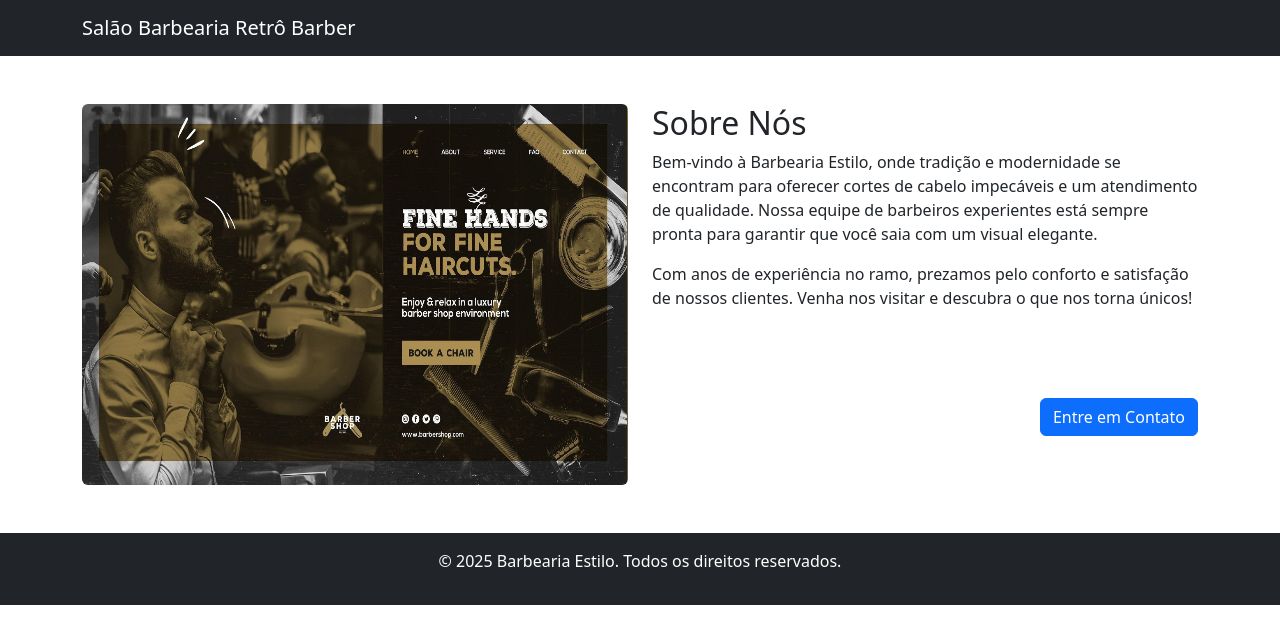
After one commit to RafaelGitMotta/flask, a Flask app: page /sobre in a window 1280 px wide. The commit adds this page. Shown: the top 644 px of the page. Run offline with Flask 3, Linux system fonts and the light colour scheme.

Commit message:
Adicionando aba sobre

```diff
--- /dev/null
+++ b/estudo/templates/sobre.html
@@ -0,0 +1,41 @@
+<!DOCTYPE html>
+<html lang="pt-BR">
+<head>
+    <meta charset="UTF-8">
+    <meta name="viewport" content="width=device-width, initial-scale=1">
+    <title>Sobre a Barbearia</title>
+    <link href="https://cdn.jsdelivr.net/npm/bootstrap@5.3.0/dist/css/bootstrap.min.css" rel="stylesheet">
+</head>
+<body>
+
+    <nav class="navbar navbar-expand-lg navbar-dark bg-dark">
+        <div class="container">
+            <a class="navbar-brand" href="#">Salão Barbearia Retrô Barber</a>
+        </div>
+    </nav>
+
+    <div class="container mt-5">
+        <div class="row">
+            <div class="col-md-6">
+                <img src="\static\img\sobre.jpeg" class="img-fluid rounded" alt="Imagem da barbearia" style="width: 655px; height: 381px;">
+            </div>
+            <div class="col-md-6">
+                <h2>Sobre Nós</h2>
+                <p>Bem-vindo à Barbearia Estilo, onde tradição e modernidade se encontram para oferecer cortes de cabelo impecáveis e um atendimento de qualidade. Nossa equipe de barbeiros experientes está sempre pronta para garantir que você saia com um visual elegante.</p>
+                <p>Com anos de experiência no ramo, prezamos pelo conforto e satisfação de nossos clientes. Venha nos visitar e descubra o que nos torna únicos!</p>
+                <br>
+                <div class="d-flex justify-content-end mt-5">
+                    <a href="contato.html" class="btn btn-primary">Entre em Contato</a>
+                </div>
+            </div>
+        </div>
+    </div>
+
+    <footer class="bg-dark text-white text-center py-3 mt-5">
+        <p>&copy; 2025 Barbearia Estilo. Todos os direitos reservados.</p>
+    </footer>
+
+    <script src="https://cdn.jsdelivr.net/npm/bootstrap@5.3.0/dist/js/bootstrap.bundle.min.js"></script>
+
+</body>
+</html>
--- a/estudo/views.py
+++ b/estudo/views.py
@@ -40,7 +40,6 @@ def logout():
     logout_user()
     flash('Você saiu da conta.', 'info')
     return redirect(url_for('login'))
-
 #____________________________________________________
 
 @app.route('/cadastro/', methods=['GET','POST'])
@@ -84,5 +83,9 @@ def listar_agendamentos():
 if __name__ == '__main__':
     app.run(debug=True)
 
+@app.route('/sobre', methods=['GET'])
+def sobre():
+    return render_template('sobre.html')
+
 #___________________________________________________
 # View para p Logout
```
Also changed, not shown: estudo/templates/index.html (+24 -11 lines), estudo/templates/nav.html (+7 -1 lines), estudo/static/img/sobre.jpeg (added).
